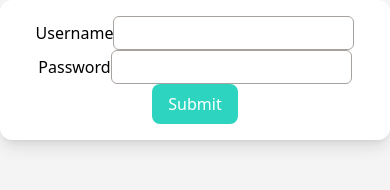
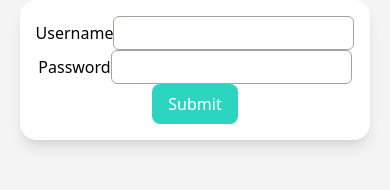
Before and after one commit to waylonturbes/journaler-frontend, a React (Create React App) app: page / in a window 390 px wide. Shown: the top 190 px of the page. Built offline with nearby package versions, Linux system fonts and the light colour scheme.

Commit message:
feat: media breakpoints for card class

```diff
--- a/src/components/forms/Login.tsx
+++ b/src/components/forms/Login.tsx
@@ -20,8 +20,11 @@ const Login: React.FC = () => {
   };
 
   return (
-    <form className="p-10 flex-auto mx-auto card" onSubmit={handleSubmit}>
-      <div>
+    <form
+      className="card p-10 mx-auto h-fit w-fit flex flex-col"
+      onSubmit={handleSubmit}
+    >
+      <div className="">
         <label htmlFor="username">Username</label>
         <input
           className="input"
@@ -32,7 +35,7 @@ const Login: React.FC = () => {
           onChange={handleInputs}
         />
       </div>
-      <div>
+      <div className="">
         <label htmlFor="password">Password</label>
         <input
           className="input"
--- a/src/components/pages/Auth.tsx
+++ b/src/components/pages/Auth.tsx
@@ -3,9 +3,9 @@ import { Login } from "../forms";
 
 const Auth: React.FC = () => {
   return (
-    <>
+    <div className="flex-auto flex-col justify-center align-middle">
       <Login />
-    </>
+    </div>
   );
 };
 
--- a/src/styles/base/background.css
+++ b/src/styles/base/background.css
@@ -1,8 +1,12 @@
+#root {
+  @apply h-full flex;
+}
 body {
-  @apply bg-zinc-100;
+  @apply bg-zinc-100 h-full;
 }
 html {
   font-family: ui-sans-serif, system-ui, -apple-system, BlinkMacSystemFont,
     "Segoe UI", Roboto, "Helvetica Neue", Arial, "Noto Sans", sans-serif,
     "Apple Color Emoji", "Segoe UI Emoji", "Segoe UI Symbol", "Noto Color Emoji";
+  @apply h-full;
 }
--- a/src/styles/components/cards.css
+++ b/src/styles/components/cards.css
@@ -1,11 +1,23 @@
 .card {
   /* Default */
-  @apply bg-white mx-auto max-w-md p-4 rounded-xl shadow-lg overflow-hidden text-center;
+  @apply bg-white mx-auto max-w-md p-4 shadow-lg overflow-hidden text-center;
   /* Small */
   @apply sm:max-w-xl;
 }
 
+@media (max-width: 320px) {
+  .card {
+    border-radius: none;
+  }
+}
+
+@media (min-width: 360px) {
+  .card {
+    border-radius: 1rem;
+  }
+}
+
 .banner {
   /* Default */
-  @apply mx-auto flex-auto py-12 px-10;
+  @apply mx-auto min-w-full h-fit py-12 px-10;
 }
```
